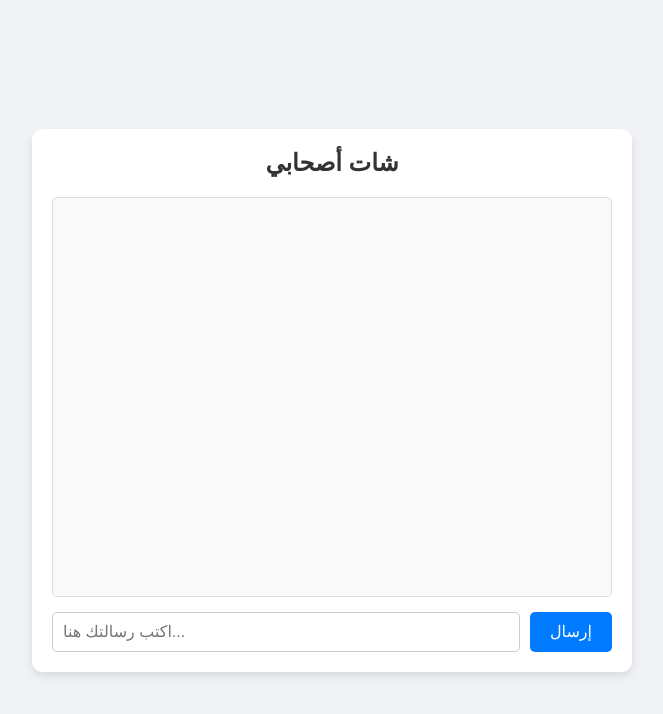
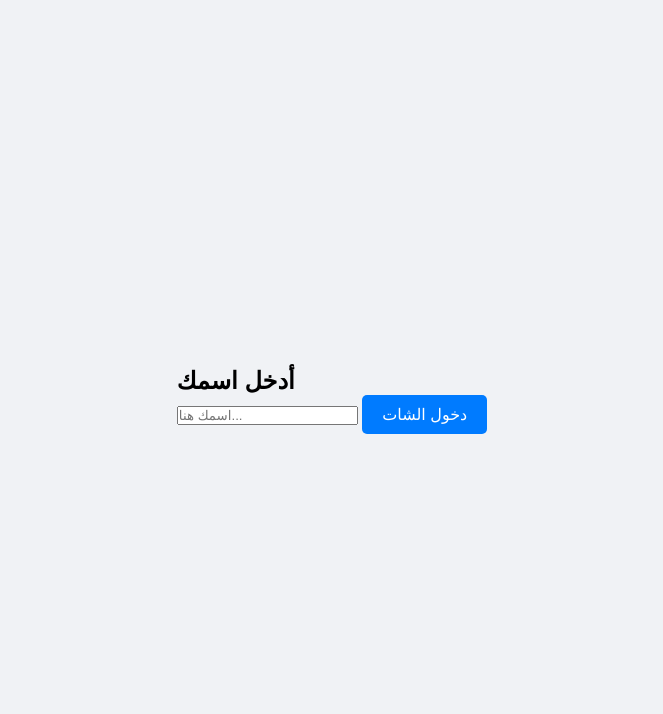
Before and after one commit to megzdev/niga-chat, a plain HTML site: page index.html in a window 1280 px wide. Shown: the whole page, without its empty margins (308-971 px from the left). Drawn offline with Linux system fonts and the light colour scheme; no server answers.

Commit message:
Update index.html

```diff
--- a/index.html
+++ b/index.html
@@ -7,8 +7,17 @@
     <link rel="stylesheet" href="style.css">
 </head>
 <body>
-    <div class="chat-container">
-        <h1>شات أصحابي</h1>
+    <div id="username-prompt" class="prompt-container">
+        <h2>أدخل اسمك</h2>
+        <input type="text" id="username-input" placeholder="اسمك هنا...">
+        <button onclick="startChat()">دخول الشات</button>
+    </div>
+
+    <div id="chat-container" class="chat-container" style="display: none;">
+        <div class="header">
+            <h1>شات أصحابي</h1>
+            <button id="theme-toggle">🌙</button>
+        </div>
         <div id="chat-box"></div>
         <div class="input-area">
             <input type="text" id="message-input" placeholder="اكتب رسالتك هنا...">
@@ -16,7 +25,7 @@
         </div>
     </div>
 
-    <!-- روابط Firebase v8 Global (UMD) -->
+    <!-- روابط Firebase v8 -->
     <script src="https://www.gstatic.com/firebasejs/8.10.1/firebase-app.js"></script>
     <script src="https://www.gstatic.com/firebasejs/8.10.1/firebase-database.js"></script>
     <script src="script.js"></script>
```
